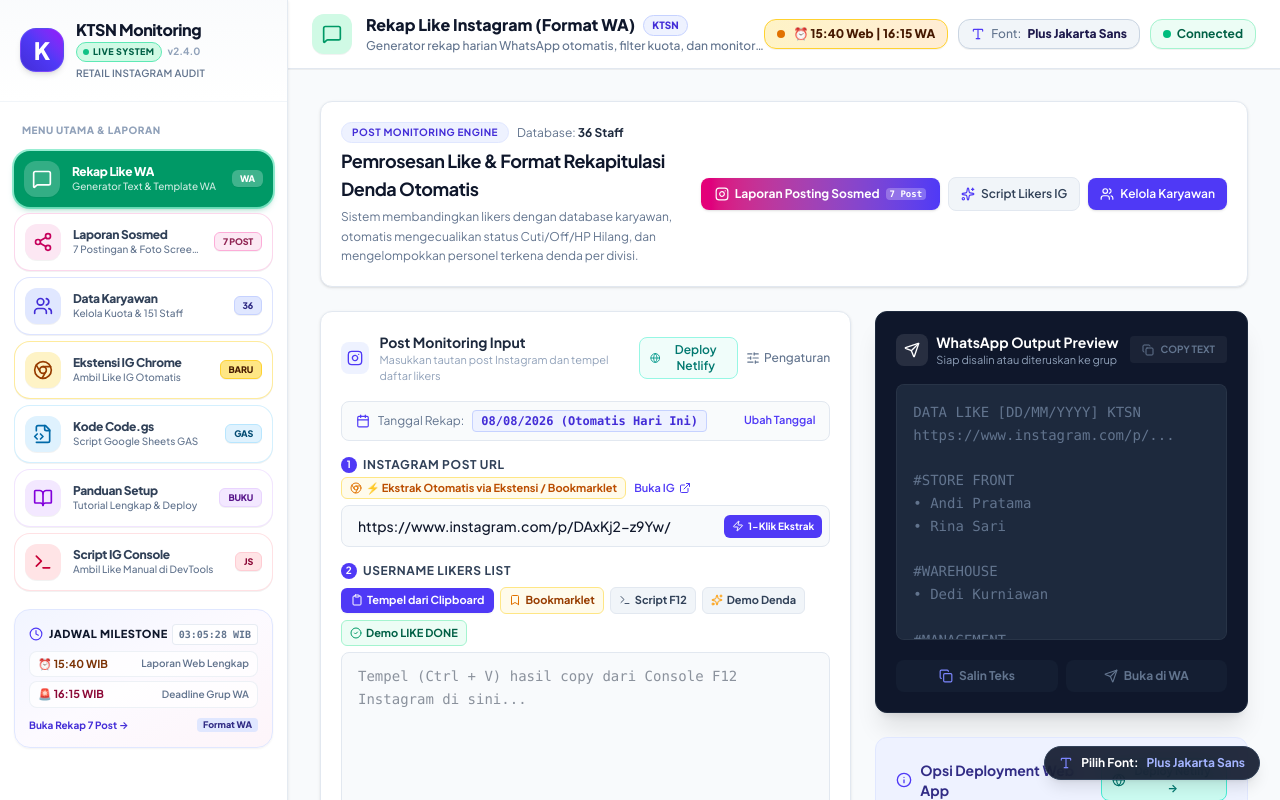
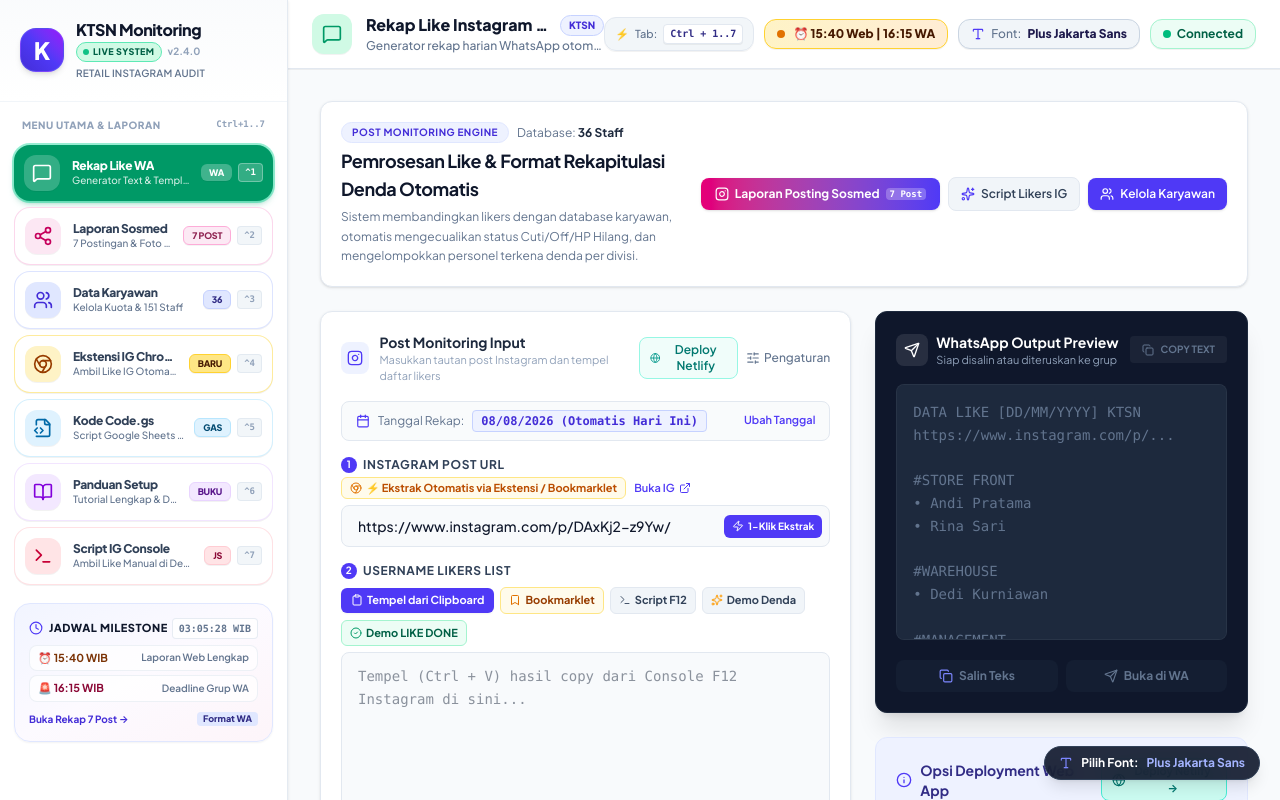
Before and after one commit to samsulsaspm123-coder/KTSN-MONITORING-LIKE, a React (Vite) app: page / in a window 1280 px wide. Shown: the top 800 px of the page. Built offline with nearby package versions, Linux system fonts and the light colour scheme.

Commit message:
feat: add keyboard shortcuts for tab navigation
Implement Ctrl/Alt/Cmd + 1-7 shortcuts for faster navigation between application tabs. Also update WhatsApp message formatting to a more concise structure.

```diff
--- a/src/App.tsx
+++ b/src/App.tsx
@@ -70,6 +70,7 @@ export default function App() {
   const [gasGuideDefaultTab, setGasGuideDefaultTab] = useState<
     'code-gs' | 'index-html' | 'sheet-template' | 'step-by-step' | 'console-ig'
   >('code-gs');
+  const [lastShortcutKey, setLastShortcutKey] = useState<string | null>(null);
 
   const handleTabChange = (newTab: ActiveTab) => {
     if (newTab === activeTab) return;
@@ -78,6 +79,28 @@ export default function App() {
     setDirection(newIndex >= currentIndex ? 1 : -1);
     setActiveTab(newTab);
   };
+
+  // Global keyboard shortcuts for tab navigation (Ctrl+1..7, Alt+1..7, Cmd+1..7)
+  useEffect(() => {
+    const handleKeyDown = (e: KeyboardEvent) => {
+      // Check if Ctrl, Meta (Cmd), or Alt is pressed without Shift
+      if ((e.ctrlKey || e.metaKey || e.altKey) && !e.shiftKey) {
+        const keyNumber = parseInt(e.key, 10);
+        if (!isNaN(keyNumber) && keyNumber >= 1 && keyNumber <= TAB_ORDER.length) {
+          const targetTab = TAB_ORDER[keyNumber - 1];
+          if (targetTab) {
+            e.preventDefault();
+            handleTabChange(targetTab);
+            setLastShortcutKey(`Ctrl+${keyNumber}`);
+            setTimeout(() => setLastShortcutKey(null), 1500);
+          }
+        }
+      }
+    };
+
+    window.addEventListener('keydown', handleKeyDown);
+    return () => window.removeEventListener('keydown', handleKeyDown);
+  }, [activeTab]);
 
   // Font & Typography States
   const [currentFont, setCurrentFont] = useState<FontFamilyId>(() => {
@@ -287,22 +310,21 @@ export default function App() {
         {/* TOP BREADCRUMB / STATUS HEADER ON DESKTOP */}
         <header className="hidden lg:flex bg-white border-b border-slate-200 sticky top-0 z-20 px-6 py-3.5 items-center justify-between shadow-2xs">
           <div className="flex items-center gap-3.5 min-w-0">
+            <AnimatePresence mode="wait" initial={false}>
               <motion.div
-              key={`icon-${activeTab}`}
-              initial={{ scale: 0.85, opacity: 0 }}
-              animate={{ scale: 1, opacity: 1 }}
-              transition={{ duration: 0.2, ease: 'easeOut' }}
+                key={`header-breadcrumb-${activeTab}`}
+                initial={{ opacity: 0, x: -10, filter: 'blur(2px)' }}
+                animate={{ opacity: 1, x: 0, filter: 'blur(0px)' }}
+                exit={{ opacity: 0, x: 10, filter: 'blur(2px)' }}
+                transition={{ duration: 0.2, ease: [0.22, 1, 0.36, 1] }}
+                className="flex items-center gap-3.5 min-w-0"
+              >
+                <div
                   className={`w-10 h-10 rounded-xl flex items-center justify-center shrink-0 shadow-2xs ${currentTabDetails.color}`}
                 >
                   <ActiveTabIcon className="w-5 h-5" />
-            </motion.div>
-            <motion.div
-              key={`text-${activeTab}`}
-              initial={{ opacity: 0, x: -6 }}
-              animate={{ opacity: 1, x: 0 }}
-              transition={{ duration: 0.22, ease: 'easeOut' }}
-              className="min-w-0"
-            >
+                </div>
+                <div className="min-w-0">
                   <div className="flex items-center gap-2">
                     <h1 className="text-base font-black text-slate-900 leading-tight truncate">
                       {currentTabDetails.title}
@@ -314,11 +336,25 @@ export default function App() {
                   <p className="text-xs text-slate-500 font-medium truncate mt-0.5">
                     {currentTabDetails.subtitle}
                   </p>
+                </div>
               </motion.div>
+            </AnimatePresence>
           </div>
 
           {/* Right Header Badges: Milestone Alert + Font + Connection */}
           <div className="flex items-center gap-2.5 shrink-0">
+            {/* Keyboard Shortcuts Hint Pill */}
+            <div
+              className="hidden xl:flex items-center gap-1.5 px-2.5 py-1.5 rounded-xl bg-slate-100/90 text-slate-600 border border-slate-200 text-xs font-semibold shadow-2xs"
+              title="Shortcut Keyboard: Tekan Ctrl+1 sampai Ctrl+7 (atau Alt+1..7) untuk beralih menu secara instan"
+            >
+              <span className="text-[11px]">⚡</span>
+              <span className="text-slate-500 font-medium text-[11px]">Tab:</span>
+              <kbd className="px-1.5 py-0.5 rounded bg-white text-indigo-900 border border-slate-200 font-mono text-[10px] font-bold shadow-2xs">
+                Ctrl + 1..7
+              </kbd>
+            </div>
+
             {/* Quick 15:40 & 16:15 Milestone Reminder Pill */}
             <button
               type="button"
@@ -352,6 +388,30 @@ export default function App() {
             </div>
           </div>
         </header>
+
+        {/* Global Keyboard Shortcut Feedback Toast */}
+        <AnimatePresence>
+          {lastShortcutKey && (
+            <motion.div
+              initial={{ opacity: 0, y: -20, scale: 0.9 }}
+              animate={{ opacity: 1, y: 0, scale: 1 }}
+              exit={{ opacity: 0, y: -10, scale: 0.95 }}
+              transition={{ duration: 0.18 }}
+              className="fixed top-16 right-8 z-50 pointer-events-none"
+            >
+              <div className="bg-slate-900/95 text-white px-3.5 py-2 rounded-xl shadow-xl border border-slate-700 flex items-center gap-2.5 backdrop-blur-md">
+                <span className="w-2 h-2 rounded-full bg-emerald-400 animate-ping" />
+                <span className="text-xs font-medium text-slate-300">Navigasi Cepat:</span>
+                <kbd className="px-1.5 py-0.5 rounded bg-indigo-600 text-white font-mono text-xs font-black shadow-xs">
+                  {lastShortcutKey}
+                </kbd>
+                <span className="text-xs font-bold text-white">
+                  &rarr; {currentTabDetails.title}
+                </span>
+              </div>
+            </motion.div>
+          )}
+        </AnimatePresence>
 
         {/* MAIN BODY WORK AREA WITH HORIZONTAL SLIDE TRANSITION */}
         <main className="flex-1 p-4 sm:p-6 lg:p-8 max-w-[1600px] w-full mx-auto overflow-hidden">
--- a/src/components/Sidebar.tsx
+++ b/src/components/Sidebar.tsx
@@ -290,15 +290,19 @@ export function Sidebar({
 
         {/* SIDEBAR NAVIGATION ITEMS LIST (Scrollable if needed) */}
         <div className="flex-1 overflow-y-auto px-3.5 py-4 space-y-1.5 custom-scrollbar">
-          <div className="px-2 pb-1.5">
+          <div className="px-2 pb-1.5 flex items-center justify-between">
             <span className="text-[10px] font-black uppercase tracking-wider text-slate-400">
               Menu Utama & Laporan
             </span>
+            <span className="text-[9px] font-mono font-bold text-slate-400">
+              Ctrl+1..7
+            </span>
           </div>
 
-          {navItems.map((item) => {
+          {navItems.map((item, index) => {
             const Icon = item.icon;
             const isActive = activeTab === item.id;
+            const shortcutNum = index + 1;
 
             return (
               <motion.button
@@ -308,12 +312,12 @@ export function Sidebar({
                 whileHover={{ scale: 1.015, x: 2 }}
                 whileTap={{ scale: 0.975 }}
                 transition={{ duration: 0.16, ease: [0.2, 0.8, 0.2, 1] }}
-                className={`w-full text-left p-2.5 rounded-2xl transition-all duration-200 flex items-center justify-between gap-3 cursor-pointer group relative overflow-hidden ${
+                className={`w-full text-left p-2.5 rounded-2xl transition-all duration-200 flex items-center justify-between gap-2.5 cursor-pointer group relative overflow-hidden ${
                   isActive
                     ? item.activeBg
                     : `text-slate-700 hover:text-slate-900 border ${item.inactiveBorder} bg-white shadow-2xs hover:shadow-xs`
                 }`}
-                title={`Buka ${item.label} - ${item.subtitle}`}
+                title={`Buka ${item.label} (Tekan Ctrl+${shortcutNum} atau Alt+${shortcutNum})`}
               >
                 <div className="flex items-center gap-3 min-w-0 z-10">
                   <div
@@ -339,16 +343,28 @@ export function Sidebar({
                   </div>
                 </div>
 
-                {/* Right Badge */}
+                {/* Right Badges: Feature Tag + Keyboard Shortcut Indicator */}
+                <div className="flex items-center gap-1.5 shrink-0 z-10">
                   {item.badge && (
                     <span
-                    className={`text-[9px] font-black px-2 py-0.5 rounded-md uppercase tracking-tight shrink-0 shadow-2xs z-10 transition-transform group-hover:scale-105 ${
+                      className={`text-[9px] font-black px-2 py-0.5 rounded-md uppercase tracking-tight shadow-2xs transition-transform group-hover:scale-105 ${
                         isActive ? 'bg-white/25 text-white' : item.badgeClass
                       }`}
                     >
                       {item.badge}
                     </span>
                   )}
+                  <kbd
+                    className={`hidden sm:inline-flex items-center justify-center text-[9px] font-mono font-bold px-1.5 py-0.5 rounded border transition-colors ${
+                      isActive
+                        ? 'bg-white/20 text-white border-white/30'
+                        : 'bg-slate-100/90 text-slate-400 border-slate-200/90 group-hover:text-slate-700 group-hover:border-slate-300'
+                    }`}
+                    title={`Pindah cepat: Tekan Ctrl+${shortcutNum} / Alt+${shortcutNum}`}
+                  >
+                    ^{shortcutNum}
+                  </kbd>
+                </div>
               </motion.button>
             );
           })}
```
Also changed, not shown: src/components/SosmedReportManager.tsx (+19 -14 lines). Lines whose indentation alone changed are shown as unchanged.
